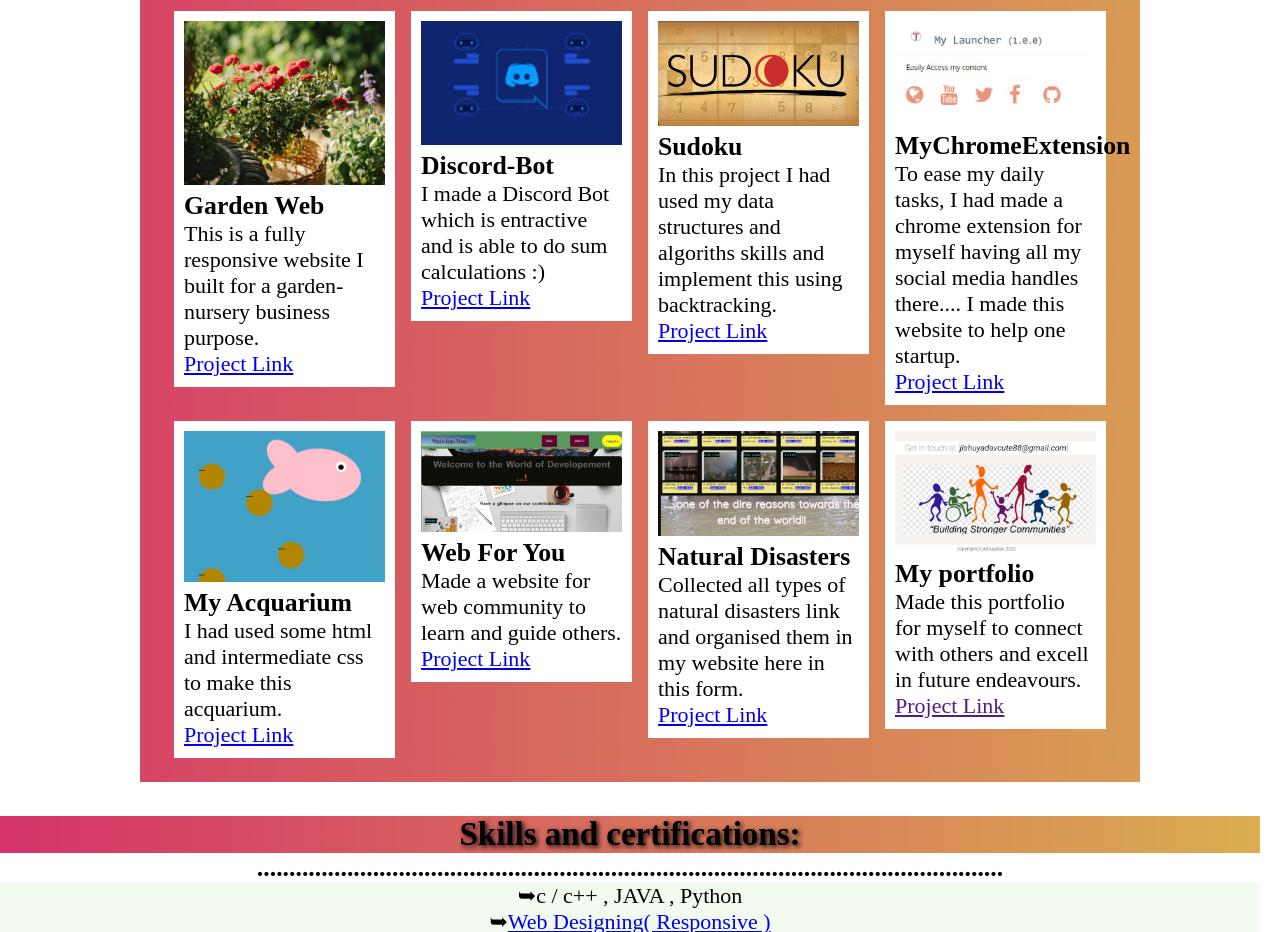
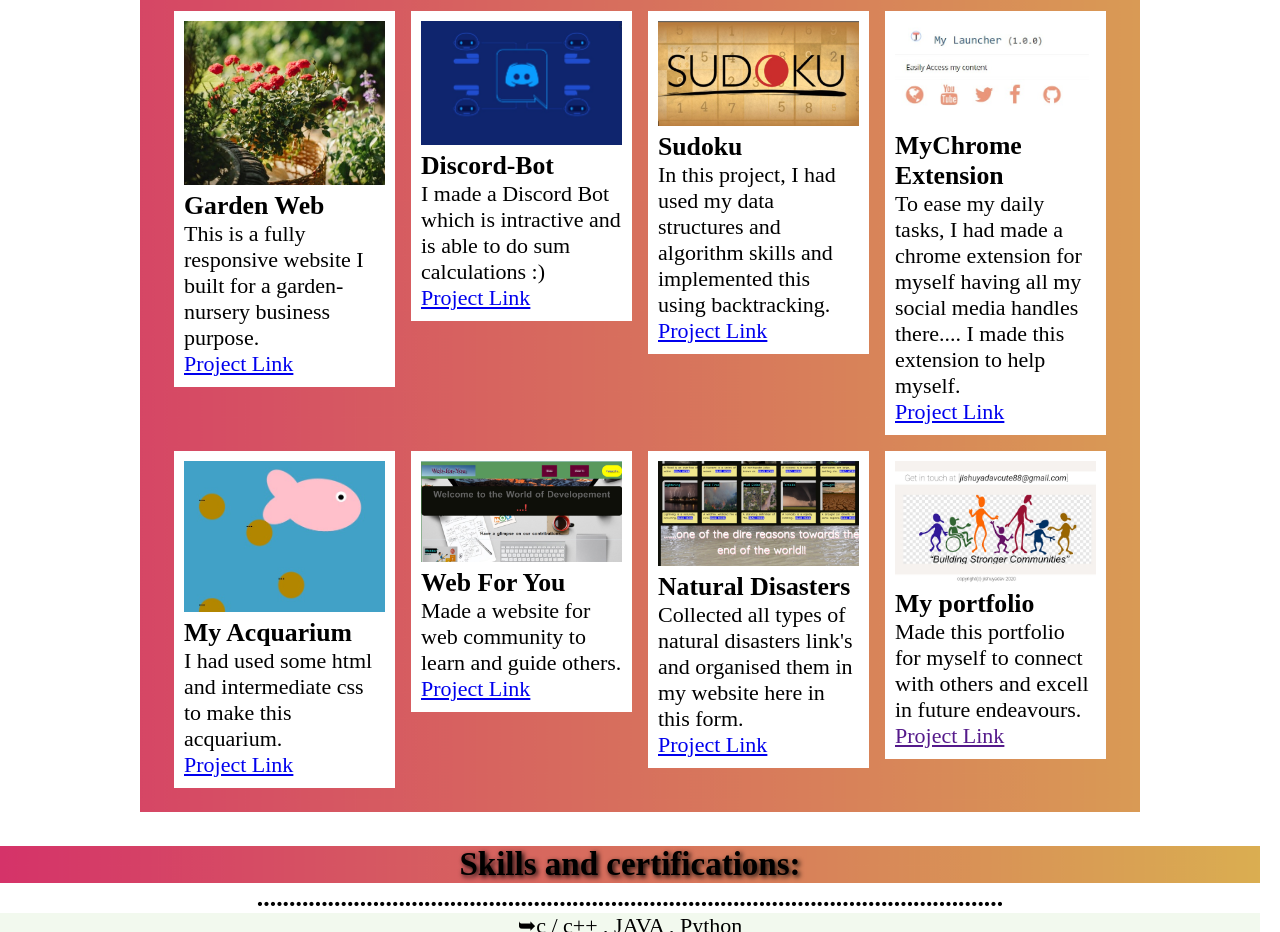
Before and after one commit to jishu-yadav/My_Portfolio, a plain HTML site: page portfolio.html in a window 1280 px wide. Shown: the part 874-1806 px from the top of the page. Drawn offline with nearby package versions, Linux system fonts and the light colour scheme; a script that the page names is missing; files whose address does not match are found by name; a web font is replaced by a local one.

Commit message:
Update portfolio.html

```diff
--- a/portfolio.html
+++ b/portfolio.html
@@ -203,7 +203,7 @@
         <div class="content">
         <img src="img/bot.jpeg"  style="width:100%">
           <h3>Discord-Bot</h3>
-          <p>I made a Discord Bot which is entractive and is able to do sum calculations :)</p>
+          <p>I made a Discord Bot which is intractive and is able to do sum calculations :)</p>
           <a href="https://github.com/jishu-yadav/discord-bot">Project Link</a>
         </div>
       </div>
@@ -211,16 +211,16 @@
         <div class="content">
         <img src="img/sudoku.jpeg"  style="width:100%">
           <h3>Sudoku</h3>
-          <p>In this project I had used my data structures and algoriths skills and implement this using backtracking.</p>
+          <p>In this project, I had used my data structures and algorithm skills and implemented this using backtracking.</p>
           <a href="https://github.com/jishu-yadav/sudoku/blob/main/suduko.cpp">Project Link</a>
         </div>
       </div>
       <div class="column">
         <div class="content">
         <img src="img/extension.jpeg" style="width:100%">
-          <h3>MyChromeExtension</h3>
+          <h3>MyChrome<br>Extension</h3>
           <p>To ease my daily tasks, I had made a chrome extension for myself having all my social media handles there....
-            I made this website to help one startup.
+            I made this extension to help myself.
           </p> <a href="https://jishu-yadav.github.io/extension/popup.html">Project Link</a>
         </div>
       </div>
@@ -244,7 +244,7 @@
         <div class="content">
         <img src="img/natures.jpeg"  style="width:100%">
           <h3>Natural Disasters</h3>
-          <p>Collected all types of natural disasters link and organised them in my website here in this form.</p>
+          <p>Collected all types of natural disasters link's and organised them in my website here in this form.</p>
           <a href="https://jishu-yadav.github.io/nature/natural_disaster.html">Project Link</a>
         </div>
       </div>
```
